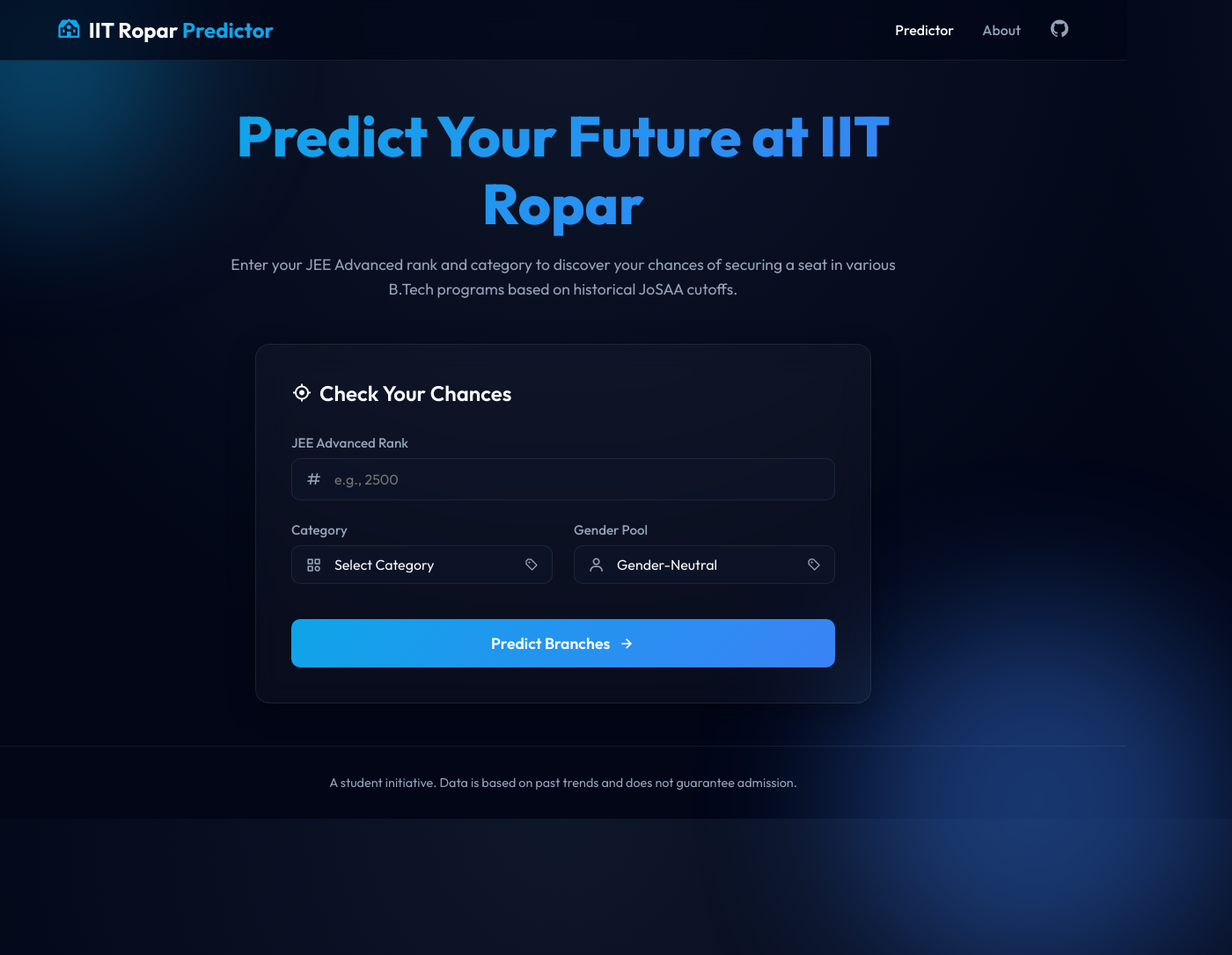
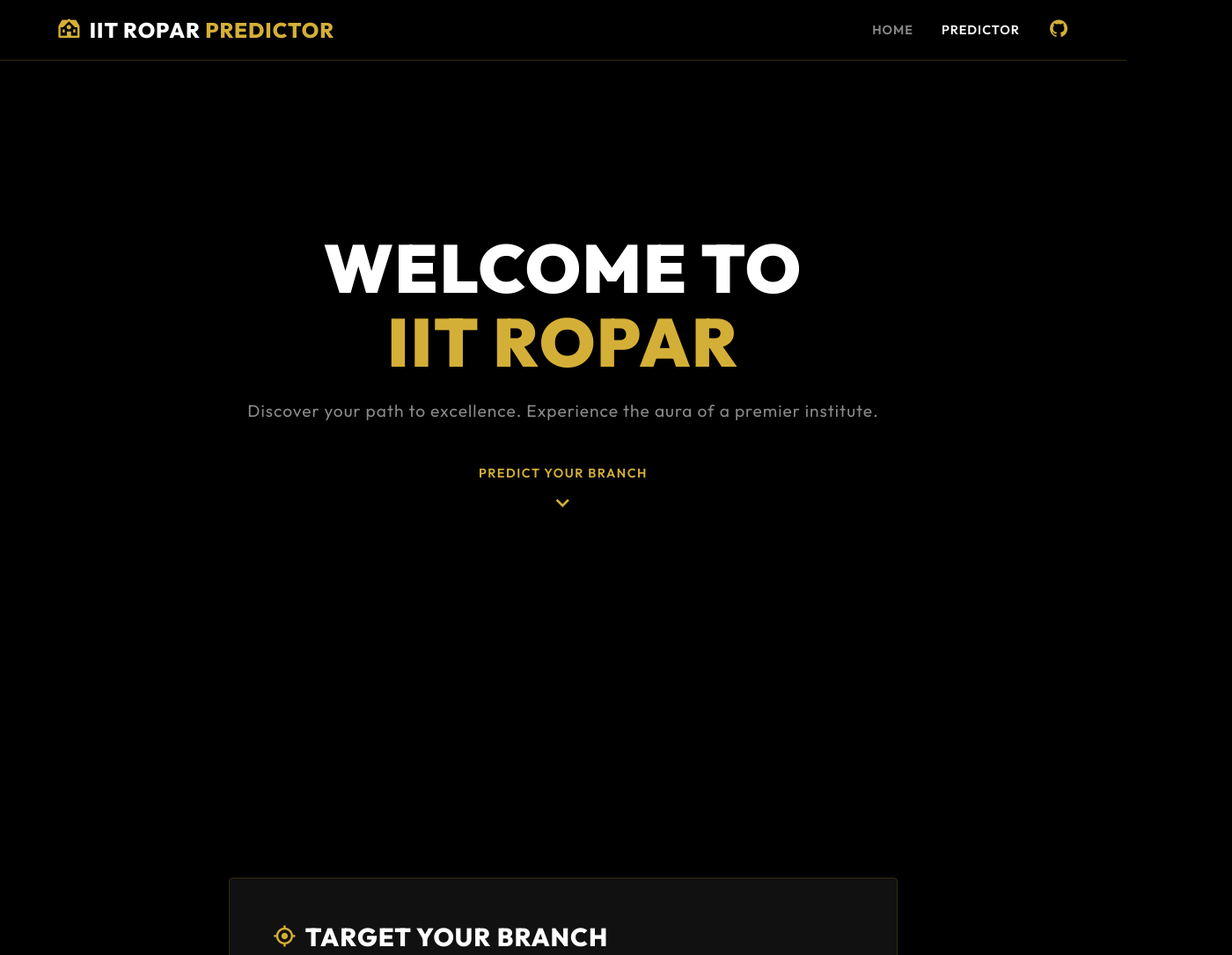
Before and after one commit to Thoihenba/iit-ropar-counselling, a plain HTML site: page index.html in a window 1280 px wide. Shown: the top 1086 px of the page at 88% size, 1400 px wide, since content can reach past the window. Drawn offline with nearby package versions, Linux system fonts and the light colour scheme.

Commit message:
Implement Black & Gold UI with dynamic tsParticles background

```diff
--- a/index.html
+++ b/index.html
@@ -8,7 +8,7 @@
     <!-- Google Fonts: Outfit -->
     <link rel="preconnect" href="https://fonts.googleapis.com">
     <link rel="preconnect" href="https://fonts.gstatic.com" crossorigin>
-    <link href="https://fonts.googleapis.com/css2?family=Outfit:wght@300;400;500;600;700;800&display=swap" rel="stylesheet">
+    <link href="https://fonts.googleapis.com/css2?family=Outfit:wght@300;400;500;600;700;800;900&display=swap" rel="stylesheet">
 
     <!-- Boxicons for modern icons -->
     <link href='https://unpkg.com/boxicons@2.1.4/css/boxicons.min.css' rel='stylesheet'>
@@ -16,31 +16,39 @@
     <link rel="stylesheet" href="style.css">
 </head>
 <body>
-    <!-- Background Elements -->
-    <div class="bg-shape shape-1"></div>
-    <div class="bg-shape shape-2"></div>
+    <div id="tsparticles" style="position: fixed; width: 100%; height: 100%; z-index: -2; pointer-events: none;"></div>
+    <div class="dynamic-bg-glow"></div>
 
-    <nav class="navbar glass-panel">
+    <nav class="navbar solid-nav">
         <div class="logo">
             <i class='bx bxs-institution'></i>
             <span>IIT Ropar <span class="highlight">Predictor</span></span>
         </div>
         <div class="nav-links">
-            <a href="#" class="active">Predictor</a>
-            <a href="#">About</a>
+            <a href="#welcome-section">Home</a>
+            <a href="#predictor-section" class="active">Predictor</a>
             <a href="https://github.com/Thoihenba/iit-ropar-counselling" target="_blank" class="github-link"><i class='bx bxl-github'></i></a>
         </div>
     </nav>
 
     <main class="container">
-        <section class="hero">
-            <h1 class="gradient-text">Predict Your Future at IIT Ropar</h1>
-            <p>Enter your JEE Advanced rank and category to discover your chances of securing a seat in various B.Tech programs based on historical JoSAA cutoffs.</p>
+
+        <!-- Welcome Section -->
+        <section id="welcome-section" class="full-screen-section">
+            <div class="hero">
+                <h1 class="monolithic-title">WELCOME TO <br><span class="highlight">IIT ROPAR</span></h1>
+                <p class="hero-subtitle">Discover your path to excellence. Experience the aura of a premier institute.</p>
+                <a href="#predictor-section" class="scroll-down-btn">
+                    <span>Predict Your Branch</span>
+                    <i class='bx bx-chevron-down'></i>
+                </a>
+            </div>
         </section>
 
-        <section class="predictor-section">
-            <div class="glass-card predictor-card">
-                <h2><i class='bx bx-target-lock'></i> Check Your Chances</h2>
+        <!-- Predictor Section -->
+        <section id="predictor-section" class="full-screen-section">
+            <div class="solid-card predictor-card">
+                <h2><i class='bx bx-target-lock highlight'></i> Target Your Branch</h2>
 
                 <form id="predictor-form">
                     <div class="form-group">
@@ -90,7 +98,7 @@
             <div id="results-container" class="results-container hidden">
                 <div class="results-header">
                     <h3>Prediction Results</h3>
-                    <p id="results-meta">Rank: 2500 | OPEN | Gender-Neutral</p>
+                    <p id="results-meta" class="highlight">Rank: 2500 | OPEN | Gender-Neutral</p>
                 </div>
 
                 <div id="results-list" class="results-list">
@@ -98,12 +106,15 @@
                 </div>
             </div>
         </section>
+
     </main>
 
     <footer class="footer">
         <p>A student initiative. Data is based on past trends and does not guarantee admission.</p>
     </footer>
 
+    <!-- tsParticles bundle -->
+    <script src="https://cdn.jsdelivr.net/npm/tsparticles@2/tsparticles.bundle.min.js"></script>
     <script src="script.js"></script>
 </body>
 </html>
--- a/script.js
+++ b/script.js
@@ -1,4 +1,54 @@
 document.addEventListener('DOMContentLoaded', () => {
+
+    // --- Initialize Dynamic Particles ---
+    if (typeof tsParticles !== 'undefined') {
+        tsParticles.load("tsparticles", {
+            background: { color: { value: "transparent" } },
+            fpsLimit: 60,
+            particles: {
+                color: { value: "#d4af37" },
+                links: { color: "#d4af37", distance: 150, enable: true, opacity: 0.15, width: 1 },
+                move: { enable: true, speed: 0.8, direction: "none", random: true, straight: false, outModes: { default: "bounce" } },
+                number: { density: { enable: true, area: 800 }, value: 60 },
+                opacity: { value: 0.4 },
+                shape: { type: "circle" },
+                size: { value: { min: 1, max: 2.5 } }
+            },
+            detectRetina: true
+        });
+    }
+
+    // --- Intersection Observer for Dynamic Background Glow ---
+    const predictorSection = document.getElementById('predictor-section');
+    const navbar = document.querySelector('.navbar');
+
+    const observerOptions = {
+        root: null,
+        rootMargin: '0px',
+        threshold: 0.3 // Trigger when 30% of predictor section is visible
+    };
+
+    const sectionObserver = new IntersectionObserver((entries) => {
+        entries.forEach(entry => {
+            if (entry.isIntersecting) {
+                // Add scrolled class to trigger background glow
+                document.body.classList.add('scrolled');
+                // Optional: make navbar transparent when at top, solid when scrolled
+                navbar.style.background = "rgba(0, 0, 0, 0.9)";
+            } else {
+                // Remove scrolled class
+                document.body.classList.remove('scrolled');
+                navbar.style.background = "var(--bg-dark)";
+            }
+        });
+    }, observerOptions);
+
+    if (predictorSection) {
+        sectionObserver.observe(predictorSection);
+    }
+
+
+    // --- Predictor Form Logic ---
     const form = document.getElementById('predictor-form');
     const submitBtn = document.getElementById('submit-btn');
     const resultsContainer = document.getElementById('results-container');
@@ -40,7 +90,7 @@ document.addEventListener('DOMContentLoaded', () => {
             submitBtn.innerHTML = originalBtnText;
             submitBtn.style.opacity = '1';
             submitBtn.disabled = false;
-        }, 1200);
+        }, 800);
     });
 
     function generateResults(rank, category, gender) {
@@ -50,13 +100,10 @@ document.addEventListener('DOMContentLoaded', () => {
         // Update Meta Header
         resultsMeta.textContent = `Rank: ${rank} | ${category} | ${gender}`;
 
-        // Generate prediction logic (mocked)
-        // In reality, this would filter based on actual category/gender specific cutoffs
-
         let hasChances = false;
 
         mockBranches.forEach(branch => {
-            // Apply some dummy multipliers for category just for visual effect
+            // Apply dummy multipliers for visual effect
             let adjustedClosingRank = branch.closingRank;
             if (category === 'OBC-NCL') adjustedClosingRank *= 1.3;
             if (category === 'SC') adjustedClosingRank *= 2.5;
@@ -79,7 +126,7 @@ document.addEventListener('DOMContentLoaded', () => {
                 chanceText = 'Tough / Spot Round';
                 chanceClass = 'chance-low';
             } else {
-                return; // Hide branches that are way out of reach
+                return; // Hide branches out of reach
             }
 
             // Create Result Item
@@ -108,10 +155,7 @@ document.addEventListener('DOMContentLoaded', () => {
             `;
         }
 
-        // Show results container smoothly
+        // Show results container
         resultsContainer.classList.remove('hidden');
-
-        // Scroll to results
-        resultsContainer.scrollIntoView({ behavior: 'smooth', block: 'nearest' });
     }
 });
--- a/style.css
+++ b/style.css
@@ -1,24 +1,24 @@
 :root {
-    /* Color Palette - Dark Theme with Vibrant Accents */
-    --bg-dark: #0f172a; /* Slate 900 */
-    --bg-darker: #020617; /* Slate 950 */
+    /* Color Palette - Monolithic Black & Gold */
+    --bg-dark: #000000;
+    --bg-card: #111111;
+    --bg-input: #0a0a0a;
 
-    --accent-primary: #0ea5e9; /* Light Blue */
-    --accent-secondary: #3b82f6; /* Blue */
-    --accent-gradient: linear-gradient(135deg, var(--accent-primary), var(--accent-secondary));
+    --accent-gold: #d4af37;
+    --accent-gold-hover: #b5952f;
+    --accent-glow: rgba(212, 175, 55, 0.15);
 
-    --text-main: #f8fafc;
-    --text-muted: #94a3b8;
+    --text-main: #ffffff;
+    --text-muted: #888888;
 
-    /* Glassmorphism */
-    --glass-bg: rgba(255, 255, 255, 0.03);
-    --glass-border: rgba(255, 255, 255, 0.08);
-    --glass-shadow: 0 8px 32px 0 rgba(0, 0, 0, 0.3);
+    /* Solid borders, sharp corners */
+    --border-color: #332a0c;
+    --border-radius: 4px;
+    --transition: all 0.2s ease-in-out;
+}
 
-    /* Utility */
-    --transition: all 0.3s cubic-bezier(0.4, 0, 0.2, 1);
-    --border-radius-lg: 16px;
-    --border-radius-md: 10px;
+html {
+    scroll-behavior: smooth;
 }
 
 * {
@@ -29,46 +29,30 @@
 
 body {
     font-family: 'Outfit', sans-serif;
-    background-color: var(--bg-darker);
-    background-image: radial-gradient(circle at 50% 0%, var(--bg-dark), var(--bg-darker) 70%);
+    background-color: var(--bg-dark);
     color: var(--text-main);
     min-height: 100vh;
     overflow-x: hidden;
     position: relative;
-    display: flex;
-    flex-direction: column;
 }
 
-/* Background Animated Shapes */
-.bg-shape {
-    position: absolute;
-    border-radius: 50%;
-    filter: blur(80px);
+/* Dynamic Background Glow */
+.dynamic-bg-glow {
+    position: fixed;
+    top: 50%;
+    left: 50%;
+    transform: translate(-50%, -50%);
+    width: 60vw;
+    height: 60vh;
+    background: radial-gradient(circle, var(--accent-glow) 0%, transparent 70%);
     z-index: -1;
-    opacity: 0.4;
-    animation: float 10s infinite ease-in-out alternate;
+    opacity: 0;
+    transition: opacity 1s ease-in-out;
+    pointer-events: none;
 }
 
-.shape-1 {
-    width: 300px;
-    height: 300px;
-    background: var(--accent-primary);
-    top: -100px;
-    left: -100px;
-}
-
-.shape-2 {
-    width: 400px;
-    height: 400px;
-    background: var(--accent-secondary);
-    bottom: -150px;
-    right: -100px;
-    animation-delay: -5s;
-}
-
-@keyframes float {
-    0% { transform: translateY(0) scale(1); }
-    100% { transform: translateY(30px) scale(1.1); }
+body.scrolled .dynamic-bg-glow {
+    opacity: 1;
 }
 
 /* Navbar */
@@ -77,13 +61,13 @@ body {
     justify-content: space-between;
     align-items: center;
     padding: 1.2rem 5%;
-    position: sticky;
+    position: fixed;
     top: 0;
+    width: 100%;
     z-index: 100;
-    border-bottom: 1px solid var(--glass-border);
-    background: rgba(2, 6, 23, 0.7);
-    backdrop-filter: blur(12px);
-    -webkit-backdrop-filter: blur(12px);
+    background: var(--bg-dark);
+    border-bottom: 1px solid var(--border-color);
+    transition: var(--transition);
 }
 
 .logo {
@@ -91,16 +75,18 @@ body {
     align-items: center;
     gap: 0.5rem;
     font-size: 1.5rem;
-    font-weight: 700;
+    font-weight: 800;
+    letter-spacing: 1px;
+    text-transform: uppercase;
 }
 
 .logo i {
-    color: var(--accent-primary);
+    color: var(--accent-gold);
     font-size: 1.8rem;
 }
 
 .highlight {
-    color: var(--accent-primary);
+    color: var(--accent-gold);
 }
 
 .nav-links {
@@ -112,7 +98,10 @@ body {
 .nav-links a {
     text-decoration: none;
     color: var(--text-muted);
-    font-weight: 500;
+    font-weight: 600;
+    text-transform: uppercase;
+    font-size: 0.9rem;
+    letter-spacing: 1px;
     transition: var(--transition);
 }
 
@@ -122,71 +111,99 @@ body {
 
 .github-link i {
     font-size: 1.5rem;
+    color: var(--accent-gold);
 }
 
-/* Container & Hero */
+/* Layout */
 .container {
-    flex: 1;
-    max-width: 1200px;
-    margin: 0 auto;
-    padding: 3rem 20px;
+    width: 100%;
+}
+
+.full-screen-section {
+    min-height: 100vh;
+    width: 100%;
     display: flex;
     flex-direction: column;
+    justify-content: center;
     align-items: center;
+    padding: 100px 20px 50px;
+}
+
+/* Welcome Section */
+#welcome-section {
+    background-color: var(--bg-dark);
 }
 
 .hero {
     text-align: center;
-    max-width: 800px;
-    margin-bottom: 3rem;
-    animation: fadeInDown 0.8s ease-out;
+    max-width: 900px;
 }
 
-.gradient-text {
-    font-size: clamp(2.5rem, 5vw, 4rem);
-    font-weight: 800;
-    background: var(--accent-gradient);
-    -webkit-background-clip: text;
-    background-clip: text;
-    -webkit-text-fill-color: transparent;
-    margin-bottom: 1rem;
-    line-height: 1.2;
+.monolithic-title {
+    font-size: clamp(3rem, 6vw, 5.5rem);
+    font-weight: 900;
+    line-height: 1.1;
+    margin-bottom: 1.5rem;
+    letter-spacing: 2px;
 }
 
-.hero p {
-    font-size: 1.1rem;
+.hero-subtitle {
+    font-size: 1.2rem;
     color: var(--text-muted);
-    line-height: 1.6;
+    margin-bottom: 3rem;
+    font-weight: 400;
+    letter-spacing: 1px;
 }
 
-/* Glass Components */
-.glass-card {
-    background: var(--glass-bg);
-    backdrop-filter: blur(16px);
-    -webkit-backdrop-filter: blur(16px);
-    border: 1px solid var(--glass-border);
-    border-radius: var(--border-radius-lg);
-    box-shadow: var(--glass-shadow);
-    padding: 2.5rem;
+.scroll-down-btn {
+    display: inline-flex;
+    flex-direction: column;
+    align-items: center;
+    gap: 0.5rem;
+    color: var(--accent-gold);
+    text-decoration: none;
+    font-weight: 600;
+    text-transform: uppercase;
+    letter-spacing: 1.5px;
+    font-size: 0.9rem;
+    animation: bounce 2s infinite;
+}
+
+.scroll-down-btn i {
+    font-size: 2rem;
+}
+
+@keyframes bounce {
+    0%, 20%, 50%, 80%, 100% { transform: translateY(0); }
+    40% { transform: translateY(-10px); }
+    60% { transform: translateY(-5px); }
+}
+
+/* Solid Cards */
+.solid-card {
+    background: var(--bg-card);
+    border: 1px solid var(--border-color);
+    border-radius: var(--border-radius);
+    padding: 3rem;
     width: 100%;
+    box-shadow: 0 20px 40px rgba(0,0,0,0.8);
 }
 
 /* Predictor Section */
-.predictor-section {
-    width: 100%;
-    max-width: 700px;
-    display: flex;
-    flex-direction: column;
-    gap: 2rem;
+#predictor-section {
+    max-width: 800px;
+    margin: 0 auto;
 }
 
 .predictor-card h2 {
     display: flex;
     align-items: center;
     gap: 0.5rem;
-    margin-bottom: 2rem;
-    font-size: 1.5rem;
-    font-weight: 600;
+    margin-bottom: 2.5rem;
+    font-size: 1.8rem;
+    font-weight: 800;
+    text-transform: uppercase;
+    letter-spacing: 1px;
 }
 
 /* Form Styles */
@@ -204,9 +221,11 @@ body {
 }
 
 label {
-    font-size: 0.95rem;
-    font-weight: 500;
+    font-size: 0.85rem;
+    font-weight: 600;
     color: var(--text-muted);
+    text-transform: uppercase;
+    letter-spacing: 1px;
 }
 
 .input-wrapper {
@@ -224,10 +243,10 @@ label {
 
 input, select {
     width: 100%;
-    background: rgba(15, 23, 42, 0.6);
-    border: 1px solid var(--glass-border);
-    border-radius: var(--border-radius-md);
-    padding: 0.8rem 1rem 0.8rem 3rem;
+    background: var(--bg-input);
+    border: 1px solid #222;
+    border-radius: var(--border-radius);
+    padding: 1rem 1rem 1rem 3rem;
     color: var(--text-main);
     font-family: inherit;
     font-size: 1rem;
@@ -250,20 +269,21 @@ select {
 }
 
 input:focus, select:focus {
-    border-color: var(--accent-primary);
-    box-shadow: 0 0 0 3px rgba(14, 165, 233, 0.2);
+    border-color: var(--accent-gold);
 }
 
 /* Button */
 .btn-primary {
     width: 100%;
-    background: var(--accent-gradient);
-    color: white;
+    background: var(--accent-gold);
+    color: #000;
     border: none;
-    border-radius: var(--border-radius-md);
-    padding: 1rem;
-    font-size: 1.1rem;
-    font-weight: 600;
+    border-radius: var(--border-radius);
+    padding: 1.2rem;
+    font-size: 1rem;
+    font-weight: 800;
+    text-transform: uppercase;
+    letter-spacing: 1px;
     cursor: pointer;
     display: flex;
     justify-content: center;
@@ -275,13 +295,12 @@ input:focus, select:focus {
 }
 
 .btn-primary:hover {
-    transform: translateY(-2px);
-    box-shadow: 0 10px 25px -5px rgba(14, 165, 233, 0.4);
+    background: var(--accent-gold-hover);
 }
 
 .btn-primary i {
     font-size: 1.3rem;
-    transition: transform 0.3s ease;
+    transition: transform 0.2s ease;
 }
 
 .btn-primary:hover i {
@@ -290,7 +309,9 @@ input:focus, select:focus {
 
 /* Results Section */
 .results-container {
-    animation: fadeInUp 0.5s ease-out forwards;
+    margin-top: 2rem;
+    opacity: 1;
+    transition: opacity 0.3s;
 }
 
 .hidden {
@@ -304,12 +325,8 @@ input:focus, select:focus {
 
 .results-header h3 {
     font-size: 1.8rem;
-    margin-bottom: 0.3rem;
-}
-
-.results-header p {
-    color: var(--accent-primary);
-    font-weight: 500;
+    text-transform: uppercase;
+    font-weight: 800;
 }
 
 .results-list {
@@ -318,9 +335,10 @@ input:focus, select:focus {
 }
 
 .result-item {
-    background: rgba(255, 255, 255, 0.05);
-    border: 1px solid var(--glass-border);
-    border-radius: var(--border-radius-md);
+    background: var(--bg-input);
+    border: 1px solid #222;
+    border-left: 4px solid var(--border-color);
+    border-radius: var(--border-radius);
     padding: 1.5rem;
     display: flex;
     justify-content: space-between;
@@ -329,13 +347,13 @@ input:focus, select:focus {
 }
 
 .result-item:hover {
-    background: rgba(255, 255, 255, 0.08);
-    transform: translateY(-3px);
-    border-color: rgba(255, 255, 255, 0.15);
+    border-color: var(--border-color);
+    border-left-color: var(--accent-gold);
 }
 
 .branch-info h4 {
     font-size: 1.2rem;
+    font-weight: 700;
     margin-bottom: 0.3rem;
 }
 
@@ -346,25 +364,28 @@ input:focus, select:focus {
 
 .chance-badge {
     padding: 0.5rem 1rem;
-    border-radius: 20px;
-    font-weight: 600;
-    font-size: 0.9rem;
+    border-radius: var(--border-radius);
+    font-weight: 700;
+    font-size: 0.85rem;
+    text-transform: uppercase;
+    letter-spacing: 1px;
 }
 
+/* Sharp colors for chances */
 .chance-high {
-    background: rgba(34, 197, 94, 0.2);
+    background: rgba(34, 197, 94, 0.1);
     color: #4ade80;
     border: 1px solid rgba(34, 197, 94, 0.3);
 }
 
 .chance-medium {
-    background: rgba(234, 179, 8, 0.2);
+    background: rgba(234, 179, 8, 0.1);
     color: #facc15;
     border: 1px solid rgba(234, 179, 8, 0.3);
 }
 
 .chance-low {
-    background: rgba(239, 68, 68, 0.2);
+    background: rgba(239, 68, 68, 0.1);
     color: #f87171;
     border: 1px solid rgba(239, 68, 68, 0.3);
 }
@@ -374,20 +395,9 @@ input:focus, select:focus {
     text-align: center;
     padding: 2rem;
     color: var(--text-muted);
-    font-size: 0.9rem;
-    border-top: 1px solid var(--glass-border);
-    margin-top: auto;
-}
-
-/* Animations */
-@keyframes fadeInUp {
-    from { opacity: 0; transform: translateY(20px); }
-    to { opacity: 1; transform: translateY(0); }
-}
-
-@keyframes fadeInDown {
-    from { opacity: 0; transform: translateY(-20px); }
-    to { opacity: 1; transform: translateY(0); }
+    font-size: 0.85rem;
+    border-top: 1px solid var(--border-color);
+    background: var(--bg-dark);
 }
 
 /* Responsive */
@@ -397,8 +407,8 @@ input:focus, select:focus {
         gap: 0;
     }
 
-    .gradient-text {
-        font-size: 2.2rem;
+    .monolithic-title {
+        font-size: 2.5rem;
     }
 
     .result-item {
```
Also changed, not shown: CHANGELOG.md (added).
